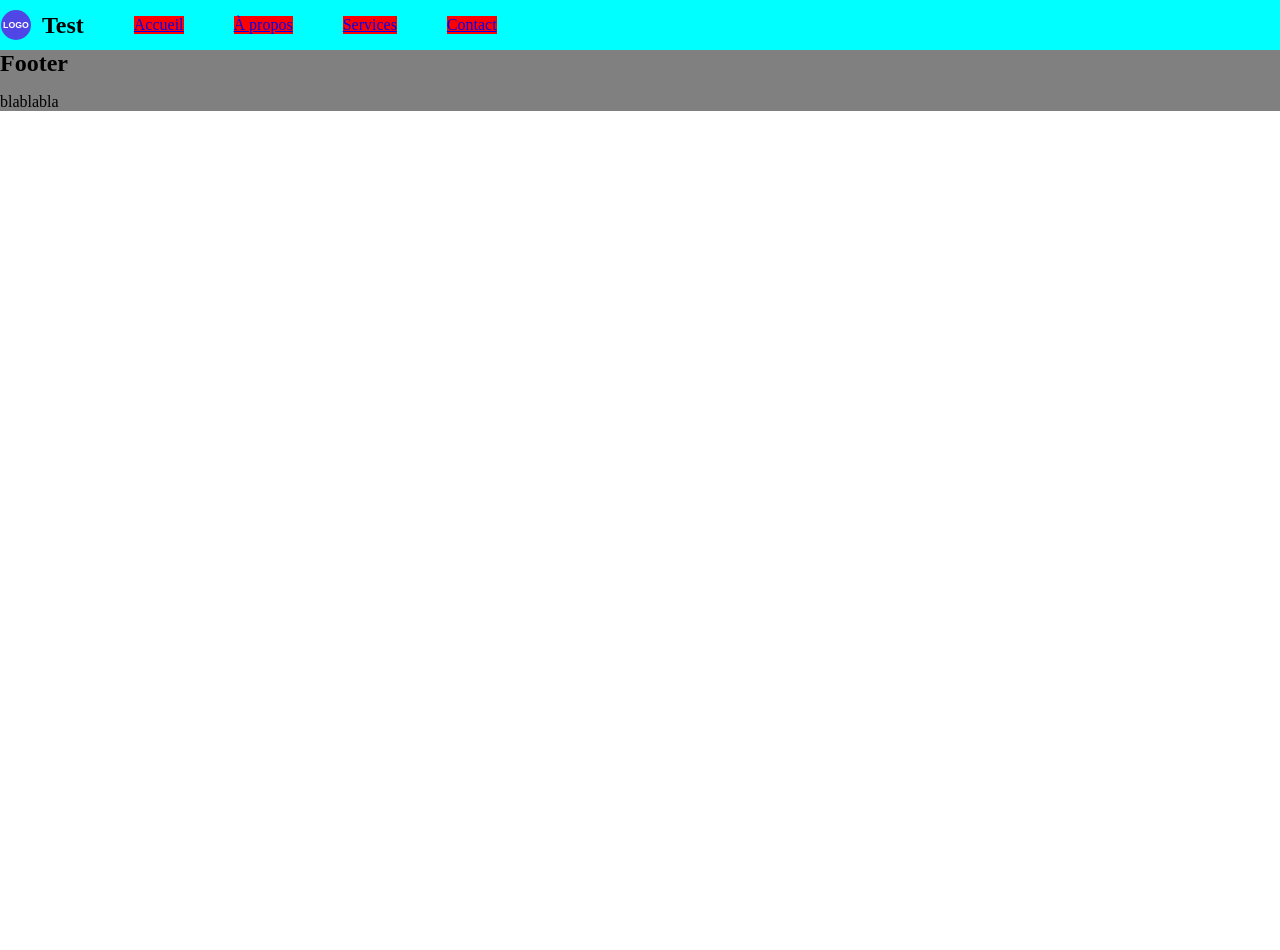
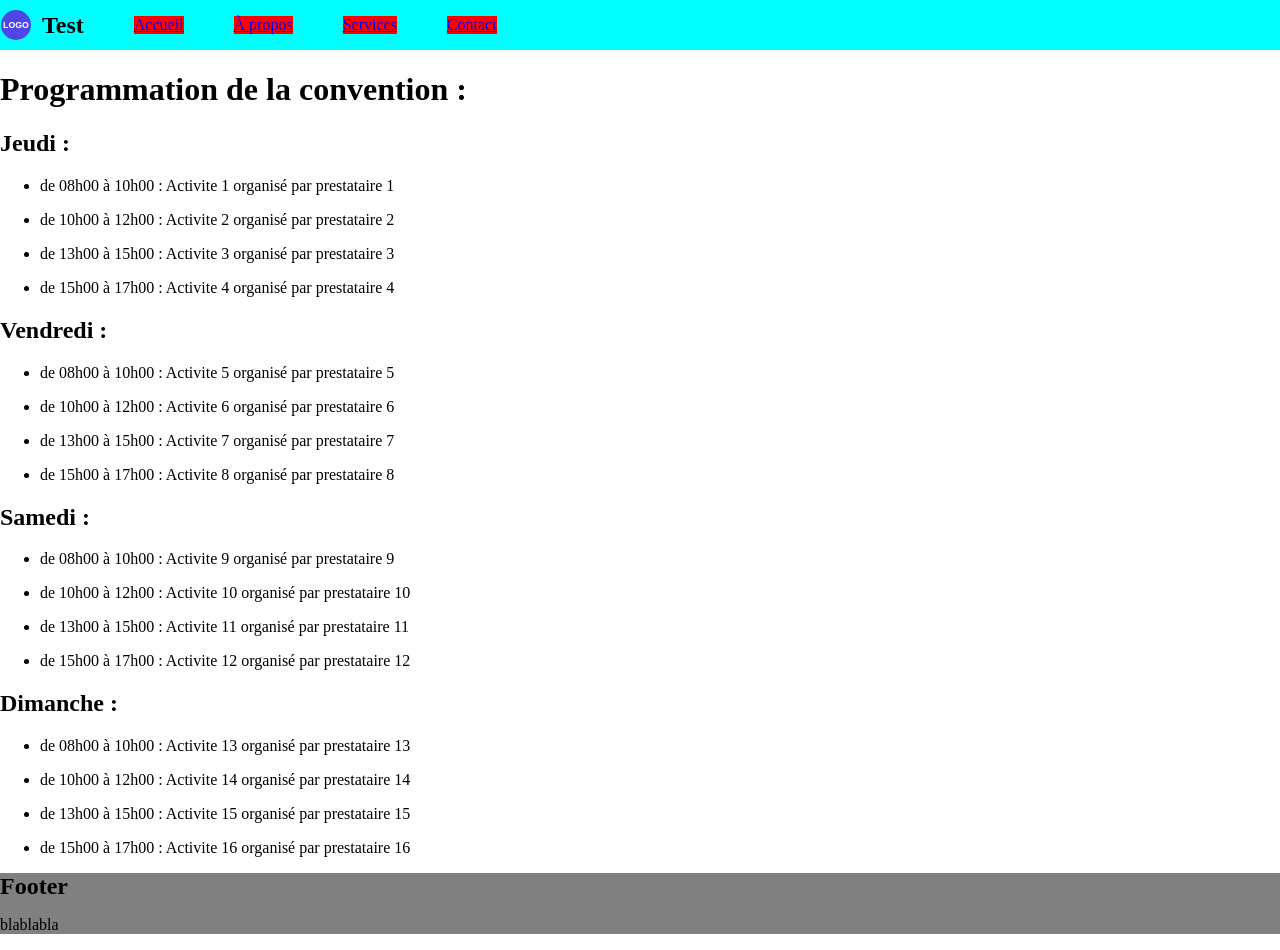
Before and after one commit to Pierrick-B/SAE-S3-S4, a Vue app in the folder SAE/: page /user/programation in a window 1280 px wide. Before the commit the page ends 800 px from the top, so only its background shows below. Built offline with nearby package versions, Linux system fonts and the light colour scheme.

Commit message:
ajout d'une premiere version de la programmation avec la recuperation des donnees locales

```diff
--- a/SAE/src/components/Programmation.vue
+++ b/SAE/src/components/Programmation.vue
@@ -1,7 +1,42 @@
 <template>
+<div>
+  <h1>Programmation de la convention : </h1>
 
+  <h2>Jeudi : </h2>
+  <ul v-for="(programme, index) in programmationStore.programmation" :key="index">
+    <li v-if="programme.jour === 'jeudi' ">
+      de {{ programme.heure_debut }} à {{ programme.heure_fin }} : {{ programme.nom }} organisé par {{ programme.prestataire }}
+    </li>
+  </ul>
+
+  <h2>Vendredi : </h2>
+  <ul v-for="(programme, index) in programmationStore.programmation" :key="index">
+    <li v-if="programme.jour === 'vendredi' ">
+      de {{ programme.heure_debut }} à {{ programme.heure_fin }} : {{ programme.nom }} organisé par {{ programme.prestataire }}
+    </li>
+  </ul>
+
+  <h2>Samedi : </h2>
+  <ul v-for="(programme, index) in programmationStore.programmation" :key="index">
+    <li v-if="programme.jour === 'samedi' ">
+      de {{ programme.heure_debut }} à {{ programme.heure_fin }} : {{ programme.nom }} organisé par {{ programme.prestataire }}
+    </li>
+  </ul>
+
+  <h2>Dimanche : </h2>
+  <ul v-for="(programme, index) in programmationStore.programmation" :key="index">
+    <li v-if="programme.jour === 'dimanche' ">
+      de {{ programme.heure_debut }} à {{ programme.heure_fin }} : {{ programme.nom }} organisé par {{ programme.prestataire }}
+    </li>
+  </ul>
+
+
+</div>
 </template>
 
 <script setup>
+import {useProgrammationStore} from "@/stores/programmation.js";
+const programmationStore = useProgrammationStore()
+programmationStore.getProgrammation()
 
 </script>
--- a/SAE/src/datasource/data_programmation.js
+++ b/SAE/src/datasource/data_programmation.js
@@ -1,3 +1,25 @@
 let programmation = [
-    {"nom":"Activite 1","prestataire":"prestataire 1","heure_debut":"10h00","heure_fin":"12h00"}
+    {"nom":"Activite 1","prestataire":"prestataire 1","jour":"jeudi","heure_debut":"08h00","heure_fin":"10h00"},
+    {"nom":"Activite 2","prestataire":"prestataire 2","jour":"jeudi","heure_debut":"10h00","heure_fin":"12h00"},
+    {"nom":"Activite 3","prestataire":"prestataire 3","jour":"jeudi","heure_debut":"13h00","heure_fin":"15h00"},
+    {"nom":"Activite 4","prestataire":"prestataire 4","jour":"jeudi","heure_debut":"15h00","heure_fin":"17h00"},
+
+    {"nom":"Activite 5","prestataire":"prestataire 5","jour":"vendredi","heure_debut":"08h00","heure_fin":"10h00"},
+    {"nom":"Activite 6","prestataire":"prestataire 6","jour":"vendredi","heure_debut":"10h00","heure_fin":"12h00"},
+    {"nom":"Activite 7","prestataire":"prestataire 7","jour":"vendredi","heure_debut":"13h00","heure_fin":"15h00"},
+    {"nom":"Activite 8","prestataire":"prestataire 8","jour":"vendredi","heure_debut":"15h00","heure_fin":"17h00"},
+
+    {"nom":"Activite 9","prestataire":"prestataire 9","jour":"samedi","heure_debut":"08h00","heure_fin":"10h00"},
+    {"nom":"Activite 10","prestataire":"prestataire 10","jour":"samedi","heure_debut":"10h00","heure_fin":"12h00"},
+    {"nom":"Activite 11","prestataire":"prestataire 11","jour":"samedi","heure_debut":"13h00","heure_fin":"15h00"},
+    {"nom":"Activite 12","prestataire":"prestataire 12","jour":"samedi","heure_debut":"15h00","heure_fin":"17h00"},
+
+    {"nom":"Activite 13","prestataire":"prestataire 13","jour":"dimanche","heure_debut":"08h00","heure_fin":"10h00"},
+    {"nom":"Activite 14","prestataire":"prestataire 14","jour":"dimanche","heure_debut":"10h00","heure_fin":"12h00"},
+    {"nom":"Activite 15","prestataire":"prestataire 15","jour":"dimanche","heure_debut":"13h00","heure_fin":"15h00"},
+    {"nom":"Activite 16","prestataire":"prestataire 16","jour":"dimanche","heure_debut":"15h00","heure_fin":"17h00"},
 ]
+
+export{
+    programmation
+}
--- a/SAE/src/services/localsource.service.js
+++ b/SAE/src/services/localsource.service.js
@@ -1,4 +1,4 @@
-import {programmation } from '@/datasource/data_programmation.js.js'
+import {programmation } from '@/datasource/data_programmation.js'
 
 function getProgrammation(){
     return{error:0, data:programmation}
--- a/SAE/src/services/programmation.service.js
+++ b/SAE/src/services/programmation.service.js
@@ -0,0 +1,21 @@
+import LocalSource from "@/services/localsource.service.js";
+
+async function getProgrammationFromLocalSource(){
+    return LocalSource.getProgrammation()
+}
+
+async function getProgrammation(){
+    let response = null;
+    console.log("test")
+    try{
+        response = await getProgrammationFromLocalSource()
+    }
+    catch(err){
+        response = {error: 1, status: 404, data: 'erreur réseau, impossible de récupérer la liste des viruses'  }
+    }
+    return response
+}
+
+export default{
+    getProgrammation
+}
--- a/SAE/src/stores/programmation.js
+++ b/SAE/src/stores/programmation.js
@@ -0,0 +1,19 @@
+import { ref } from 'vue'
+import { defineStore } from 'pinia'
+
+import ProgrammationService from '@/services/programmation.service'
+
+export const useProgrammationStore = defineStore('programmation',()=>{
+    const programmation = ref([])
+
+    async function getProgrammation(){
+        console.log("recuperation de la progra")
+        let response = await ProgrammationService.getProgrammation()
+        if (response.error === 0) {
+            programmation.value = response.data
+        } else {
+            console.log(response.data)
+        }
+    }
+    return {programmation, getProgrammation}
+})
```
